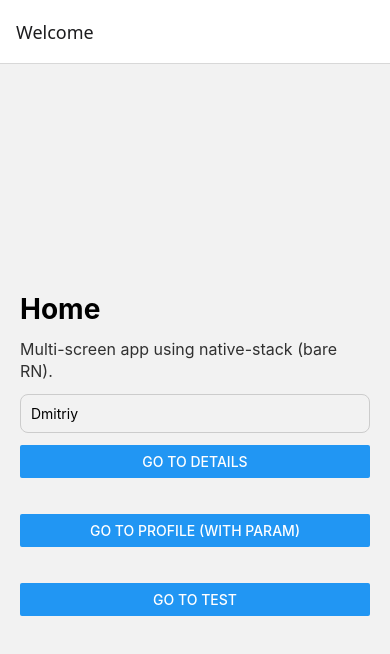
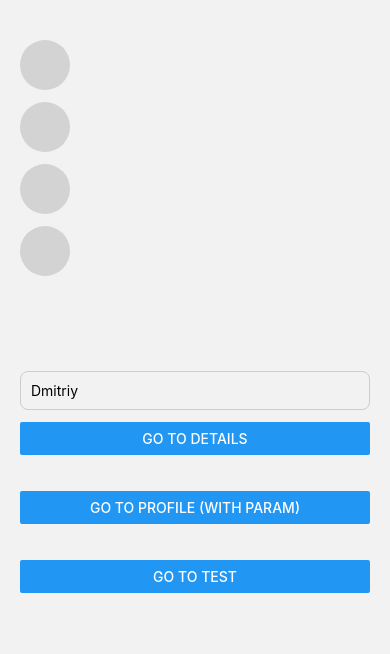
Before and after one commit to BowenYeboy30/Halibus2.0, a React Native app: screen /Home in a window 390 px wide. Shown: the top 654 px of the page. Built offline with nearby package versions, Linux system fonts and the light colour scheme.

Commit message:
Home screen four buttons added

```diff
--- a/App.tsx
+++ b/App.tsx
@@ -23,8 +23,9 @@ export default function App() {
           name="Home"
           component={HomeScreen}
           options={{ title: "Welcome" }}
+          options={{ headerShown: false }}
         />
-        <Stack.Screen name="Details" component={DetailsScreen} />
+        <Stack.Screen name="Details" component={DetailsScreen} options={{ headerShown: false }}/>
         <Stack.Screen
           name="Profile"
           component={ProfileScreen}
--- a/src/screens/DetailsScreen.tsx
+++ b/src/screens/DetailsScreen.tsx
@@ -13,7 +13,7 @@ export default function DetailsScreen({ route, navigation }: Props) {
         <Text style={styles.boxtext}>Board the PRT 71C {"\n"}Millvale bus</Text>
       </View>
 
-      <View style={{ height: 593 }} />
+      <View style={{ height: 643 }} />
 
       <View style={styles.boxRow}>
         <Text style={styles.boxtext1}>
--- a/src/screens/HomeScreen.tsx
+++ b/src/screens/HomeScreen.tsx
@@ -1,5 +1,5 @@
 import * as React from "react";
-import { View, Text, Button, TextInput, StyleSheet } from "react-native";
+import { View, Text, Button, TextInput, StyleSheet, TouchableOpacity } from "react-native";
 import { NativeStackScreenProps } from "@react-navigation/native-stack";
 import { RootStackParamList } from "../navigation/types";
 
@@ -10,10 +10,23 @@ export default function HomeScreen({ navigation }: Props) {
 
   return (
     <View style={styles.container}>
-      <Text style={styles.title}>Home</Text>
-      <Text style={styles.paragraph}>
-        Multi-screen app using native-stack (bare RN).
-      </Text>
+      <View style={styles.circleContainer}>
+        <TouchableOpacity style={styles.circle} onPress={() => navigation.navigate("Details", { itemId: 42 })}>
+          <Text style={styles.circleText}></Text>
+        </TouchableOpacity>
+
+        <TouchableOpacity style={styles.circle} onPress={() => navigation.navigate("Profile", { name })}>
+          <Text style={styles.circleText}></Text>
+        </TouchableOpacity>
+
+        <View style={styles.circle}>
+          <Text style={styles.circleText}></Text>
+        </View>
+
+        <View style={styles.circle}>
+          <Text style={styles.circleText}></Text>
+        </View>
+      </View>
 
       <TextInput
         value={name}
@@ -32,19 +45,35 @@ export default function HomeScreen({ navigation }: Props) {
         onPress={() => navigation.navigate("Profile", { name })}
       />
       <View style={{ height: 12 }} />
-            <Button
-              title="Go to Test"
-              onPress={() => navigation.navigate("test")}
-            />
+      <Button
+        title="Go to Test"
+        onPress={() => navigation.navigate("test")}
+      />
     </View>
-
-
-
   );
 }
 
 const styles = StyleSheet.create({
   container: { flex: 1, padding: 20, gap: 12, justifyContent: "center" },
+  circleContainer: {
+    position: "absolute",
+    top: 40,
+    left: 20,
+  },
+  circle: {
+    width: 50,
+    height: 50,
+    borderRadius: 25,
+    backgroundColor: "#D3D3D3",
+    justifyContent: "center",
+    alignItems: "center",
+    marginBottom: 12,
+  },
+  circleText: {
+    fontSize: 18,
+    fontWeight: "bold",
+    color: "#000",
+  },
   title: { fontSize: 28, fontWeight: "700" },
   paragraph: { fontSize: 16, lineHeight: 22, opacity: 0.8 },
   input: {
@@ -52,5 +81,6 @@ const styles = StyleSheet.create({
     borderColor: "#ccc",
     padding: 10,
     borderRadius: 8,
+    marginTop: 120,
   },
 });
```
